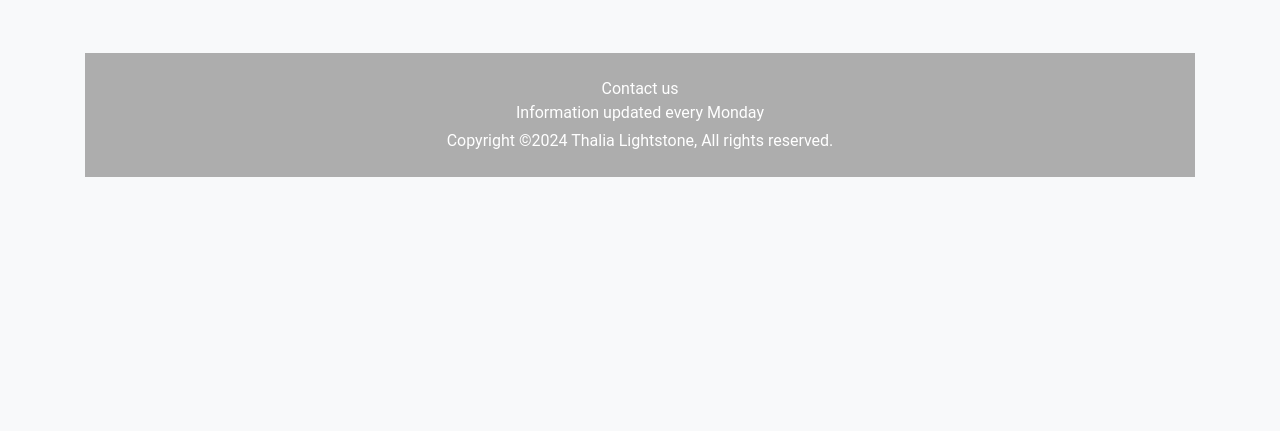
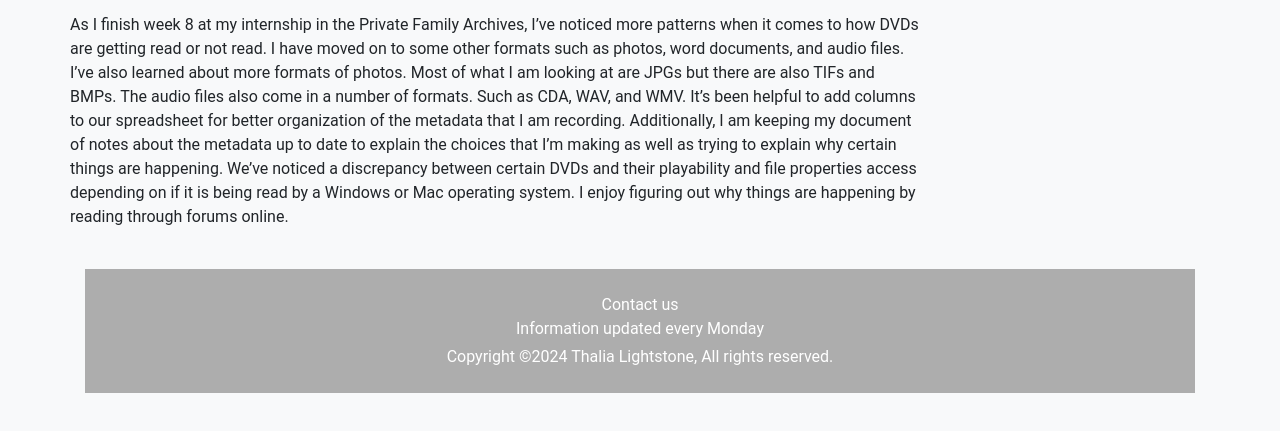
Before and after one commit to tlightstone/LIS590Winter2025, a plain HTML site: page week8/week8.html in a window 1280 px wide. Shown: the part 331-762 px from the top of the page. Drawn offline with nearby package versions, Linux system fonts and the light colour scheme.

Commit message:
Update week8.html

```diff
--- a/week8/week8.html
+++ b/week8/week8.html
@@ -65,7 +65,7 @@
 				<div class="row mt-3 ">
 
                     <p>
-
+                        As I finish week 8 at my internship in the Private Family Archives, I’ve noticed more patterns when it comes to how DVDs are getting read or not read. I have moved on to some other formats such as photos, word documents, and audio files. I’ve also learned about more formats of photos. Most of what I am looking at are JPGs but there are also TIFs and BMPs. The audio files also come in a number of formats. Such as CDA, WAV, and WMV. It’s been helpful to add columns to our spreadsheet for better organization of the metadata that I am recording. Additionally, I am keeping my document of notes about the metadata up to date to explain the choices that I’m making as well as trying to explain why certain things are happening. We’ve noticed a discrepancy between certain DVDs and their playability and file properties access depending on if it is being read by a Windows or Mac operating system. I enjoy figuring out why things are happening by reading through forums online.
                     </p>
 
 
```
